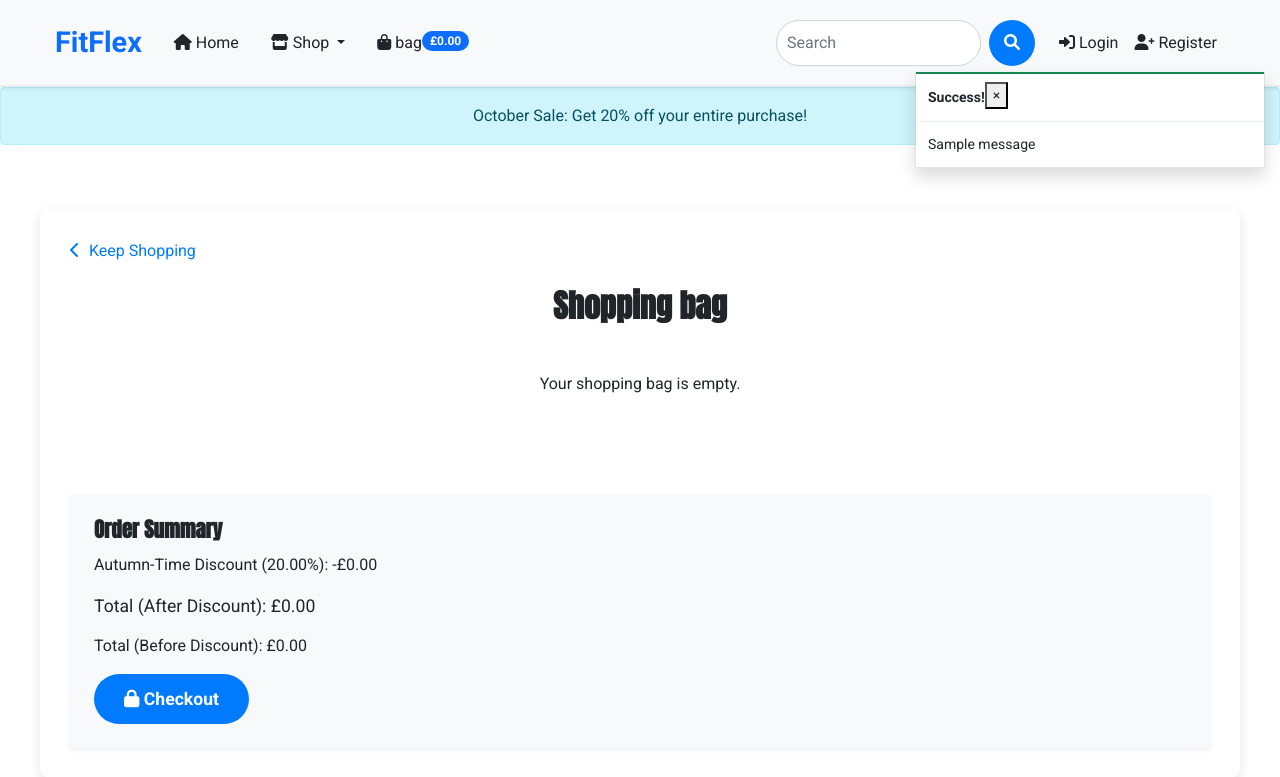
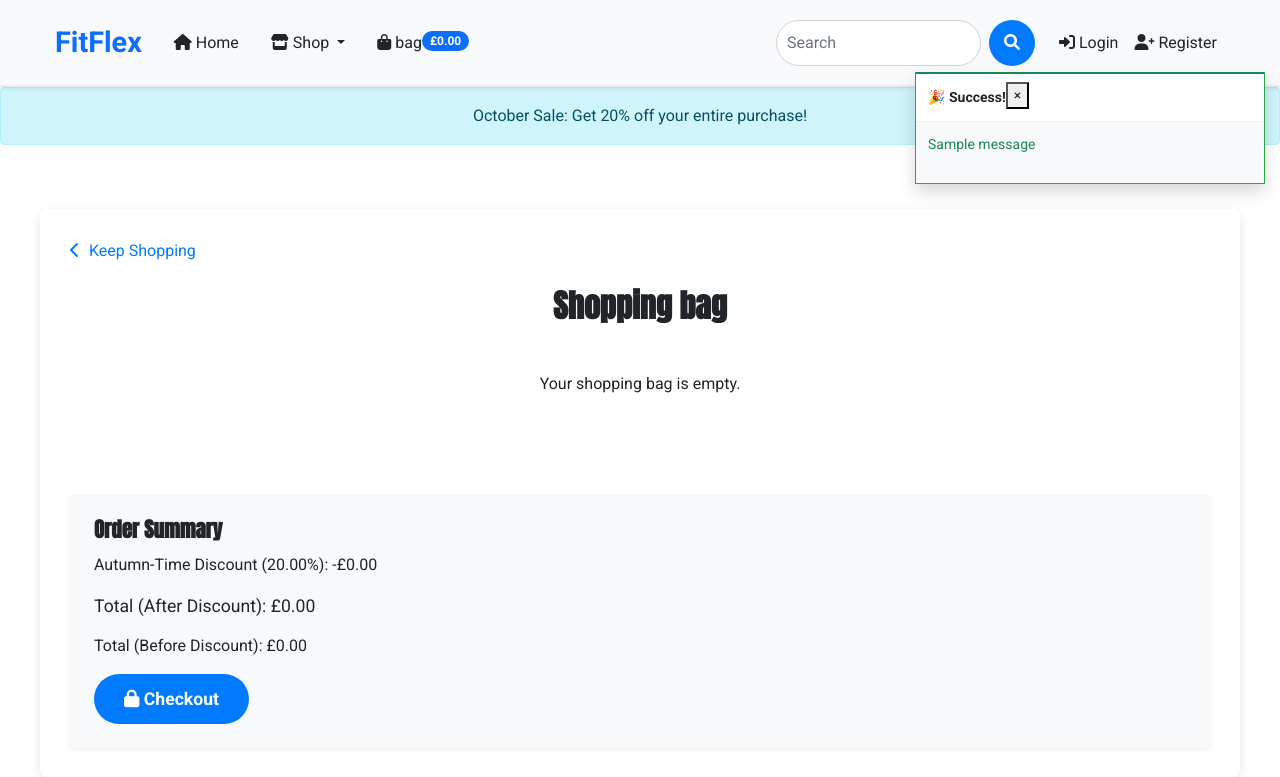
Before and after one commit to JonFD4/FitFlex, a Django app: page /bag/ in a window 1280 px wide. Shown: the top 777 px of the page. Run offline with Django 5.2, Linux system fonts and the light colour scheme; tables that the repository leaves empty hold one stand-in row (values such as "Sample post"); one stand-in notice (Sample message) is shown.

Commit message:
Finalise toast functionality

```diff
--- a/bag/context.py
+++ b/bag/context.py
@@ -58,6 +58,7 @@ def bag_contents(request):
         'discount_amount': discount_amount,
         'discount_percent': discount if october_discount_applies else 0,
         'october_discount_applies': october_discount_applies,
+        'product_count':product_count
     }
 
     return context
--- a/bag/views.py
+++ b/bag/views.py
@@ -1,4 +1,4 @@
-from django.shortcuts import render, redirect
+from django.shortcuts import render, redirect, get_object_or_404
 from django.http import HttpResponse
 from django.contrib import messages
 from fitflexproduct.models import WorkoutProgram as Product
@@ -12,27 +12,30 @@ def add_to_bag(request, item_id):
 
 
 
-    product = Product.objects.get(pk=item_id)
+    product = get_object_or_404(Product,pk=item_id)
     redirect_url = request.POST.get('redirect_url')
     bag = request.session.get('bag', [])
 
     # Convert item_id to integer before appending
-    if int(item_id) not in bag:
+    if int(item_id) in bag:
+        messages.info(request, f'{product.name} is already in your bag.')
+
+    else:
         bag.append(int(item_id))
-        messages.success(request, f'{product.name} is in bag.')
+        messages.success(request, f'{product.name} has been added to your bag.')
     request.session['bag'] = bag
     return redirect(redirect_url)
 
 def remove_from_bag(request, item_id):
     """Remove the item from the shopping bag"""
-
+    product = get_object_or_404(Product,pk=item_id)
     try:
         bag = request.session.get('bag', [])
 
 
         if item_id in bag:
             bag.remove(item_id)
-
+            messages.success(request, f'{product.name} has been removed from bag.')
         request.session['bag'] = bag
         return HttpResponse(status=200)
 
--- a/requirements.txt
+++ b/requirements.txt
@@ -1,4 +1,8 @@
 asgiref==3.8.1
+bleach==4.1.0
 Django==5.1
 django-allauth==64.0.0
+django-js-asset==2.2.0
+django-summernote==0.8.20.0
+pillow==11.0.0
 sqlparse==0.5.1
--- a/static/css/base.css
+++ b/static/css/base.css
@@ -589,7 +589,7 @@ body, p, a {
     }
 }
 
-/* ------------------------------- bootstrap toasts */
+/* bootstrap toasts */
 
 .message-container {
     position: fixed;
@@ -605,3 +605,21 @@ body, p, a {
 .toast-capper {
     height: 2px;
 }
+.bag-notification-wrapper {
+    max-height: 150px;
+    overflow-y: auto;
+    padding-right: 15px;
+}
+
+.bag-notification-wrapper::-webkit-scrollbar {
+    width: 8px;
+}
+
+.bag-notification-wrapper::-webkit-scrollbar-thumb {
+    background: #28a745;
+    border-radius: 10px;
+}
+.bag-notification-wrapper::-webkit-scrollbar-track {
+    background: #f1f1f1;
+    border-radius: 10px;
+}
--- a/templates/includes/toasts/toast_success.html
+++ b/templates/includes/toasts/toast_success.html
@@ -1,13 +1,54 @@
-<div class="toast custom-toast rounded-0 border-top-0" data-bs-autohide="false">
+<div class="toast custom-toast rounded-0 border-top-0" data-bs-autohide="false" style="border: 1px solid #28a745;">
     <div class="arrow-up arrow-success"></div>
     <div class="w-100 toast-capper bg-success"></div>
     <div class="toast-header bg-white text-dark">
-        <strong class="mr-auto">Success!</strong>
+        <strong class="mr-auto">🎉 Success!</strong>
         <button type="button" class="ml-2 mb-1 close text-dark" data-bs-dismiss="toast" aria-label="Close">
             <span aria-hidden="true">&times;</span>
         </button>
     </div>
-    <div class="toast-body bg-white">
-        {{ message }}
+    <div class="toast-body bg-light">
+
+        <p class="text-success font-weight-bold">{{ message }}</p>
+
+        {% if bag_items and grand_total %}
+            <hr class="mt-1 mb-3">
+            <p class="logo-font bg-white text-black py-1">
+                <strong>Your Bag Summary ({{ product_count }} items)</strong>
+            </p>
+            <div class="bag-notification-wrapper" style="max-height: 150px; overflow-y: auto;">
+                {% for item in bag_items %}
+                    <div class="row mb-2 align-items-center">
+                        <!-- Product image -->
+                        <div class="col-3 my-1">
+                            <img class="w-100 rounded" src="{{ item.product.image.url }}" alt="{{ item.product.name }}">
+                        </div>
+                        <!-- Product details -->
+                        <div class="col-9">
+                            <p class="my-0"><strong>{{ item.product.name }}</strong></p>
+                            <p class="my-0 small text-muted">Price: <span class="text-success font-weight-bold">${{ item.total_price|floatformat:2 }}</span></p>
+                        </div>
+                    </div>
+                {% endfor %}
+            </div>
+
+            <div class="row">
+                <div class="col">
+                    <strong>
+                        <p class="mt-3 mb-1 text-black">
+                            Total with discount:
+                            <span class="float-right text-danger font-weight-bold">${{ grand_total|floatformat:2 }}</span>
+                        </p>
+                    </strong>
+
+                    <a href="{% url 'bag' %}" class="btn btn-dark btn-block rounded-0 mt-3">
+                        <span class="text-uppercase">View Your Bag 👜</span>
+                    </a>
+                </div>
+            </div>
+            {% elif action == 'remove' %}
+            <p class="text-danger font-weight-bold">Item removed from your bag.</p>
+
+        {% endif %}
     </div>
 </div>
--- a/templates/includes/toasts/toast_warning.html
+++ b/templates/includes/toasts/toast_warning.html
@@ -1,13 +1,13 @@
 <div class="toast custom-toast rounded-0 border-top-0" data-bs-autohide="false">
     <div class="arrow-up arrow-warning"></div>
     <div class="w-100 toast-capper bg-warning"></div>
-    <div class="toast-header bg-white text-dark">
+    <div class="toast-header bg-white text-warning">
         <strong class="mr-auto">Warning!</strong>
-        <button type="button" class="ml-2 mb-1 close text-dark" data-bs-dismiss="toast" aria-label="Close">
+        <button type="button" class="ml-2 mb-1 close text-warning" data-bs-dismiss="toast" aria-label="Close">
             <span aria-hidden="true">&times;</span>
         </button>
     </div>
     <div class="toast-body bg-white">
-        {{ message }}
+        <p class="font-weight-bold text-warning">{{ message }}</p>
     </div>
 </div>
```
Also changed, not shown: templates/includes/toasts/toast_info.html (+4 -4 lines).
